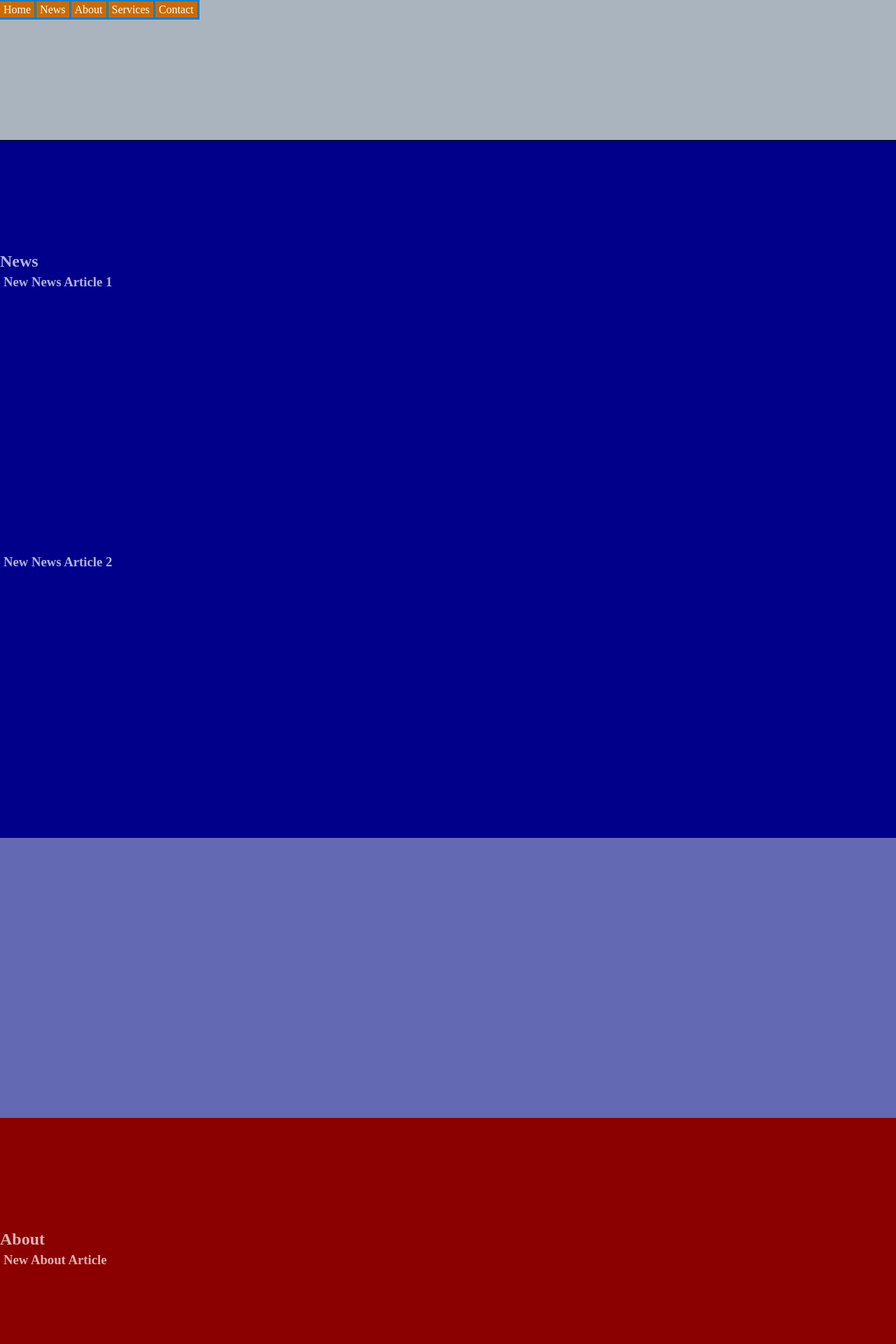
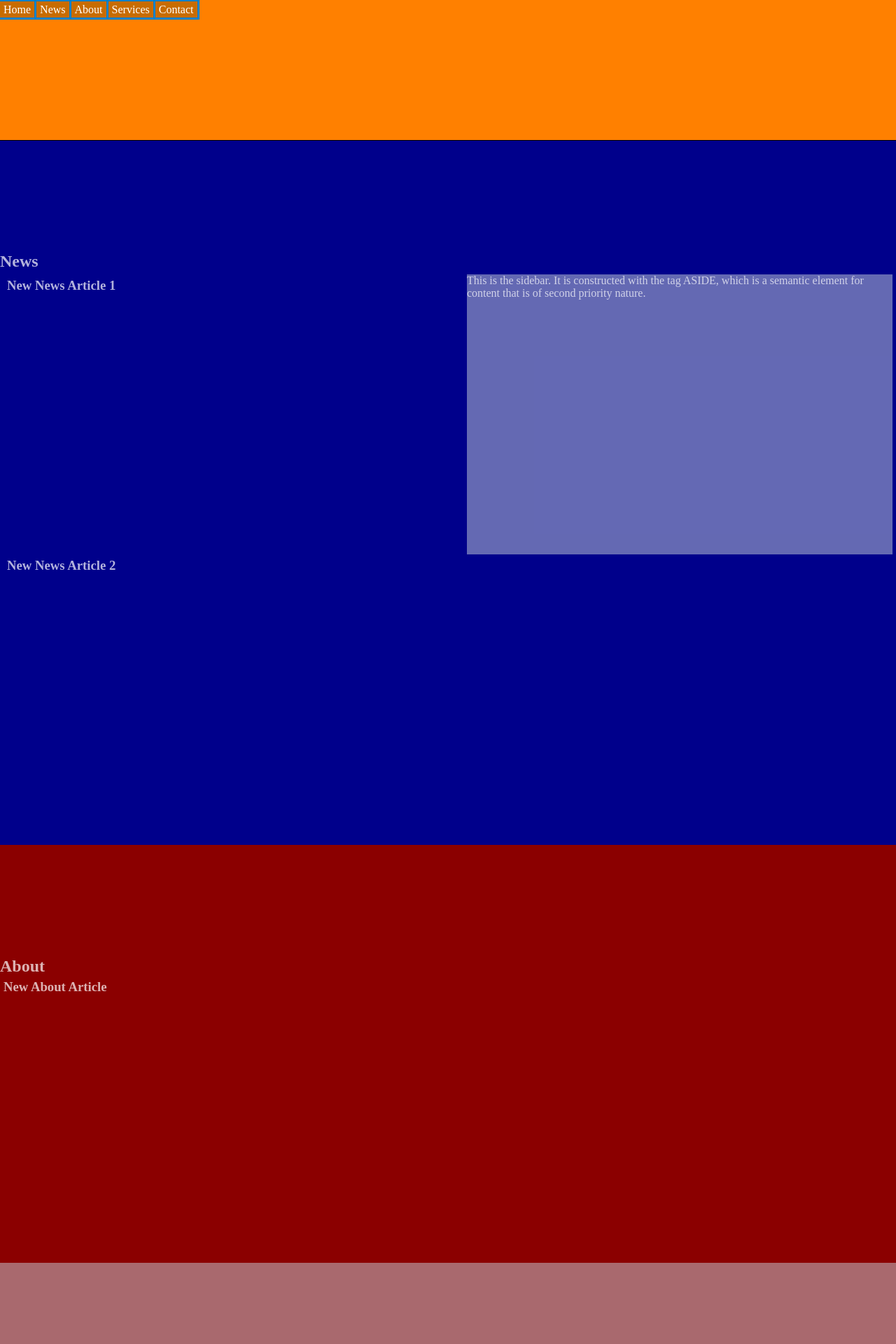
Before and after one commit to ehyttrek/ehyttrek.github.io, a PHP site: page /final-project/concept/wireframe-b-01.html in a window 1280 px wide. Shown: the top 1920 px of the page at 70% size. Run offline with PHP 8.4, Linux system fonts and the light colour scheme.

Commit message:
half broken update

```diff
--- a/final-project/concept/css/style.css
+++ b/final-project/concept/css/style.css
@@ -174,3 +174,31 @@ Typography
 /**
 Typography - Fonts
 **/
+
+
+/*
+Responsive
+*/
+
+
+@media only screen and (min-width: 600px) {
+
+            header {
+           background-color: rgb(255,128,0);
+       }
+
+    .content-wrapper {
+        display: flex;
+    }
+
+    .article-wrapper {
+        width: 70vw;
+    }
+
+
+    .aside {
+        width: 30vw;
+    }
+
+
+}
--- a/final-project/concept/wireframe-b-01.html
+++ b/final-project/concept/wireframe-b-01.html
@@ -39,6 +39,9 @@
            <section id="news">
                 <p class="my-label">Section</p>
                 <h2>News</h2>
+
+                  <div class="content-wrapper">
+
                        <div class="article-wrapper">
                            <article>
                             <p class="my-label">Article</p>
@@ -48,10 +51,17 @@
                             <p class="my-label">Article</p>
                            <h3>New News Article 2</h3>
                            </article>
-               </div>
+                       </div> <!-- .article-wrapper -->
+
                        <aside>
                         <p class="my-label">Aside</p>
+                        <p>
+                            This is the sidebar. It is constructed with the tag ASIDE, which is a semantic element for content that is of second priority nature.
+
+                        </p>
                        </aside>
+
+                  </div> <!-- .content-wrapper -->
            </section>
 
            <section id="about">
```
Lines whose indentation alone changed are shown as unchanged.
